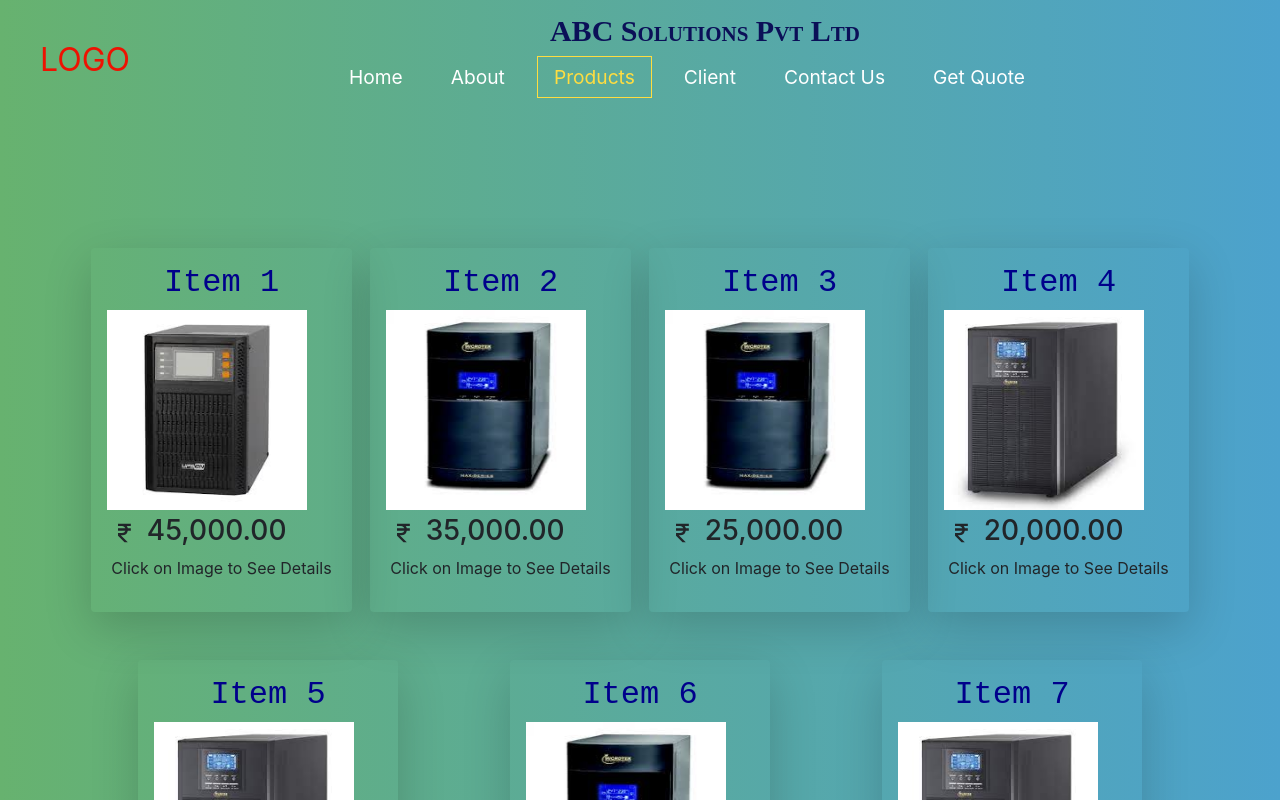
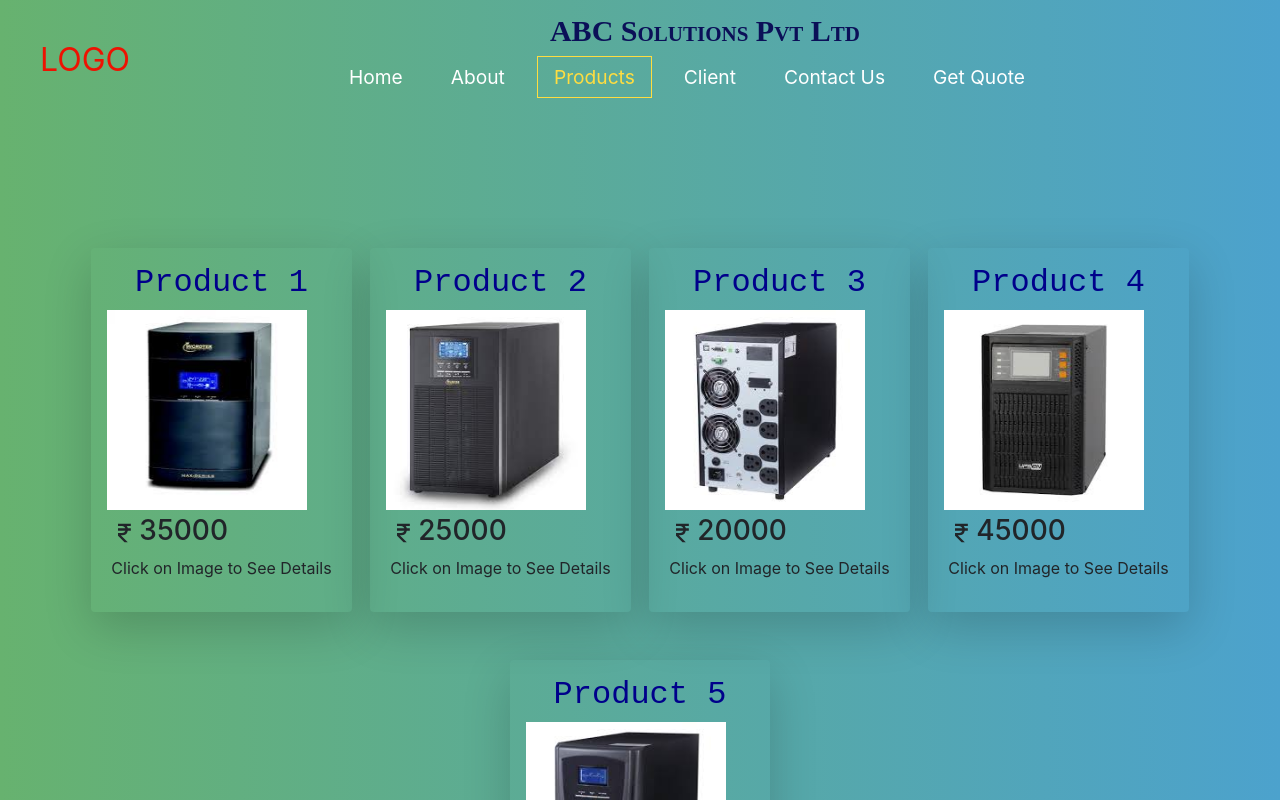
Before and after one commit to technoid2023/business, a React (Create React App) app: page /product in a window 1280 px wide. Shown: the top 800 px of the page. Built offline with nearby package versions, Linux system fonts and the light colour scheme.

Commit message:
add modal on product item

```diff
--- a/package.json
+++ b/package.json
@@ -8,6 +8,7 @@
     "@testing-library/react": "^13.4.0",
     "@testing-library/user-event": "^13.5.0",
     "aos": "^2.3.4",
+    "bootstrap": "^5.3.0",
     "emailjs-com": "^3.2.0",
     "react": "^18.2.0",
     "react-bootstrap": "^2.7.4",
--- a/src/component/Home.jsx
+++ b/src/component/Home.jsx
@@ -6,38 +6,18 @@ import { GiAutoRepair } from "react-icons/gi";
 import { TbTruckDelivery } from "react-icons/tb";
 import { FaRegThumbsUp } from "react-icons/fa";
 const Home = () => {
-// let slideIndex = 0;
 
-// function showSlides() {
-//   let i;
-//   let slides = document.getElementsByClassName("mySlides");
-//   let dots = document.getElementsByClassName("dot");
-//   for (i = 0; i < slides.length; i++) {
-//     slides[i].style.display = "none";
-//   }
-//   slideIndex++;
-//   if (slideIndex > slides.length) {slideIndex = 1}
-//   for (i = 0; i < dots.length; i++) {
-//     dots[i].className = dots[i].className.replace(" active", "");
-//   }
-//   slides[slideIndex-1].style.display = "block";
-//   dots[slideIndex-1].className += " active";
-//   setTimeout(showSlides, 3000); // Change image every 3 seconds
-// }
-// useEffect(() => {
-//   showSlides()
-// },[])
 
   return (
     <Layout >
       <div className='homemain'>
 
 
-      <img src="assests/home1.jpg"   style={{ height: "28rem" }}class="hero-image" />
+      <img src="assests/home1.jpg" style={{ height: "28rem" }} class="hero-image" alt="hero" />
   <div class="hero-text">
     <h1 style={{fontsize:'50px',color:'darkblue'}}>Welcome to Tech World</h1>
     <p style={{color:'brown'}}>Be OverPowerd with Online UPS</p>
-    <button>Get Quote</button>
+    <button onClick={()=>{document.location.assign("/quote")}}>Get Quote</button>
 
 </div>
 
@@ -66,7 +46,7 @@ const Home = () => {
 
         <div class="container1">
       <div class="image1">
-        <img src="assests/service3.jpg" className='story'/>
+        <img src="assests/service3.jpg" className='story' alt='service3'/>
       </div>
       <div class="text1">
         Lorem ipsum, dolor sit amet consectetur adipisicing elit. Quis repellat, ut voluptate sequi reprehenderit sint non similique aut consequatur nam maxime quas sapiente vel saepe sed amet fugit! Unde, odio.
@@ -78,7 +58,7 @@ const Home = () => {
         Lorem ipsum, dolor sit amet consectetur adipisicing elit. Quis repellat, ut voluptate sequi reprehenderit sint non similique aut consequatur nam maxime quas sapiente vel saepe sed amet fugit! Unde, odio.
       </div>
       <div class="image2">
-        <img src="assests/service2.jpg" style={{marginLeft:'6rem'}} className='story'/>
+        <img src="assests/service2.jpg" style={{marginLeft:'6rem'}} className='story' alt='service2'/>
       </div>
     </div>
     <hr />
--- a/src/component/Product.jsx
+++ b/src/component/Product.jsx
@@ -1,34 +1,40 @@
-import React, { useState } from 'react';
-import Layout from './Layout';
+import React, { useState } from 'react'
+import Layout from './Layout'
+import { Modal, Button } from 'react-bootstrap'
 import AOS from 'aos'
 import 'aos/dist/aos.css'
 
 import { BiRupee } from "react-icons/bi";
 
-const Product = () => {
+const products = [
+  { id: 1, name: 'Product 1', image: 'assests/pr1.jpg', price: 35000.00, description: 'Product 1 Description' },
+  { id: 2, name: 'Product 2', image: 'assests/pr2.jpg', price: 25000.00, description: 'Product 2 Description' },
+  { id: 3, name: 'Product 3', image: 'assests/pr3.jpg', price: 20000.00, description: 'Product 3 Description' },
+  { id: 4, name: 'Product 4', image: 'assests/pr4.jpg', price: 45000.00, description: 'Product 4 Description' },
+  { id: 5, name: 'Product 5', image: 'assests/pr5.jpg', price: 25000.00, description: 'Product 5 Description' }
+];
+
+const ProductItem =({item})=>{
   AOS.init({
 
   })
-  const [show, setShow] = useState(false);
+  const [showItem, setShowitem] = useState(false);
 
-  const handleClose = () => setShow(false);
-  const handleShow = () => setShow(true);
-
-
-
+  const handleClose = () => setShowitem(false);
+  const handleShow = () => setShowitem(true);
 
   return (
-    <Layout>
-      <div className='container' style={{display:'flex', flexDirection:'row', flexWrap:'wrap',justifyContent:'space-around', marginTop:'10%',marginBottom:'10%'}}>
+    <>
+      <div className='product-card'>
       <div
         data-aos='zoom-in'
         className="shadow-lg p-3 mb-5 rounded"
         style={{backgroundColor:'transparent'}}
       >
         <div onClick={handleShow}>
-          <h2 style={{color:'darkblue' ,textAlign:'center', fontFamily:'monospace'}}>Item 1 </h2>
+          <h2 style={{color:'darkblue' ,textAlign:'center', fontFamily:'monospace'}}>{item.name} </h2>
           <img
-            src='assests/pr4.jpg'
+            src={item.image}
             className="img-fluid"
             style={{ height: "200px", width: "200px" }}
             alt='...'
@@ -38,15 +44,30 @@ const Product = () => {
         <div className="flex-container">
           <div className="m-1 w-100">
             <h3 className="mt-1">
-            <BiRupee/> 45,000.00
+            <BiRupee/>{item.price}
             </h3>
             <p>Click on Image to See Details</p>
           </div>
 
         </div>
+      </div>
+      <Modal show={showItem} onHide={handleShow}>
+        <Modal.Header closeButton>
+          <Modal.Title>Product Details</Modal.Title>
+        </Modal.Header>
+        <Modal.Body>
+          <h2>{item.name}</h2>
+          <p>{item.description}</p>
+          {/* Additional details or content can be added here */}
+        </Modal.Body>
+        <Modal.Footer>
+          <Button variant="danger" onClick={handleClose}>
+            Close
+          </Button>
+        </Modal.Footer>
+      </Modal>
 
-      </div>
-      <div
+      {/* <div
         data-aos='zoom-in'
         className="shadow-lg p-3 mb-5 rounded"
         style={{backgroundColor:'transparent'}}
@@ -190,11 +211,26 @@ const Product = () => {
           </div>
 
         </div>
-      </div>
+      </div> */}
       </div>
 
+    </>
+  )
+
+}
+
+const Product = () => {
+  return (
+    <Layout>
+    <div className='container' style={{display:'flex', flexDirection:'row', flexWrap:'wrap',justifyContent:'space-around', marginTop:'10%',marginBottom:'10%'}}>
+      {products.map((item) => (
+        <ProductItem key={item.id} item={item} />
+
+      ))}
+
+    </div>
     </Layout>
-  )
+  );
 }
 
 export default Product
```
Also changed, not shown: 1 other file (tests, documents, lock files or other folders).
